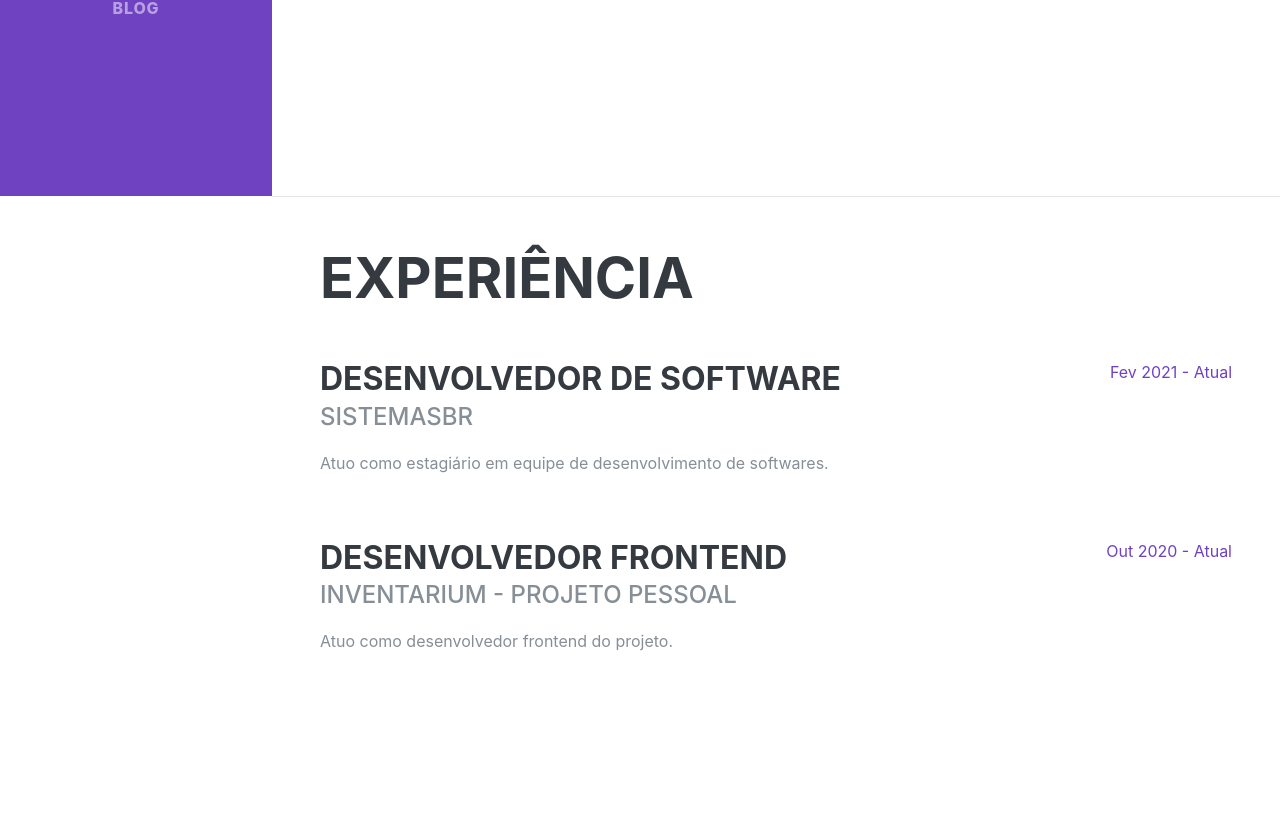
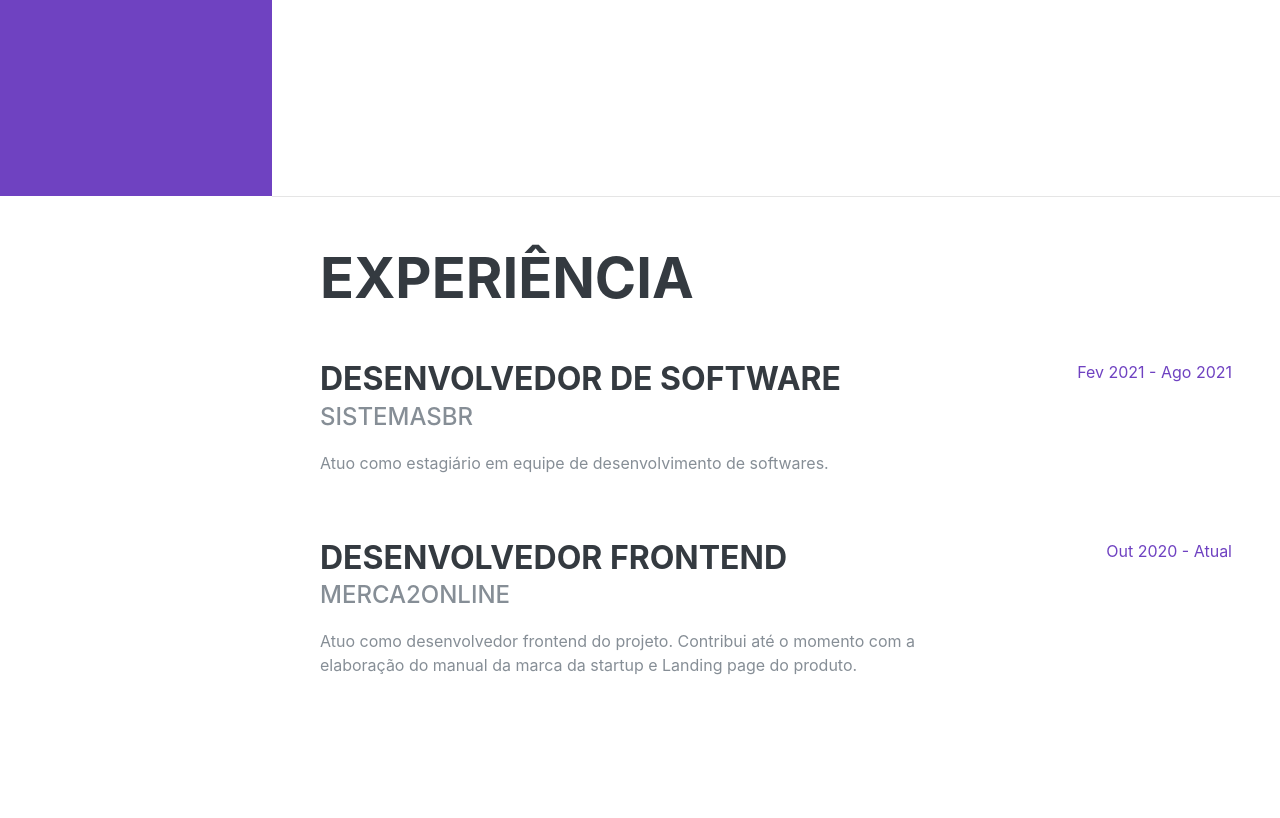
Before and after one commit to paulohfreire/pauloport, a Gatsby site: page / in a window 1280 px wide. Shown: the part 604-1422 px from the top of the page. Built offline with nearby package versions, Linux system fonts and the light colour scheme; Gatsby itself is replaced by a stand-in of ours; a web font is replaced by a local one.

Commit message:
atualizando informacoes

```diff
--- a/src/components/Sidebar.js
+++ b/src/components/Sidebar.js
@@ -16,7 +16,6 @@ export class Sidebar extends Component {
         { content: 'Skills', href: 'skills' },
         { content: 'Interesses', href: 'interests' },
         { content: 'Certificados', href: 'certifications' },
-        { content: 'Blog', href:''}
       ],
       isCollapsed: true,
     };
--- a/src/pages/index.js
+++ b/src/pages/index.js
@@ -44,15 +44,15 @@ const IndexPage = () => (
               </p>
             </div>
             <div className="resume-date text-md-right">
-              <span className="text-primary">Fev 2021 - Atual</span>
+              <span className="text-primary">Fev 2021 - Ago 2021</span>
             </div>
           </div>
           <div className="resume-item d-flex flex-column flex-md-row justify-content-between mb-5">
             <div className="resume-content">
               <h3 className="mb-0">Desenvolvedor Frontend</h3>
-              <div className="subheading mb-3">Inventarium -  Projeto pessoal</div>
+              <div className="subheading mb-3">Merca2Online</div>
               <p>
-                Atuo como desenvolvedor frontend do projeto.
+                Atuo como desenvolvedor frontend do projeto. Contribui até o momento com a elaboração do manual da marca da startup e Landing page do produto.
               </p>
             </div>
             <div className="resume-date text-md-right">
@@ -182,8 +182,8 @@ const IndexPage = () => (
         <div className="w-100">
           <h2 className="mb-5">Interesses</h2>
           <p>
-            Atualmente tenho me dedicado a cursos e bootcamp para aprimoramento das minhas habilidades em
-            C# e Typescript, além disso tenho participado ativamente de discussões em comunidades da área.
+            Atualmente tenho me dedicado a cursos e bootcamps para aprimoramento das minhas habilidades em
+            React, Node e Javascript, além disso tenho participado ativamente de discussões em comunidades da área.
 
           </p>
         </div>
```
